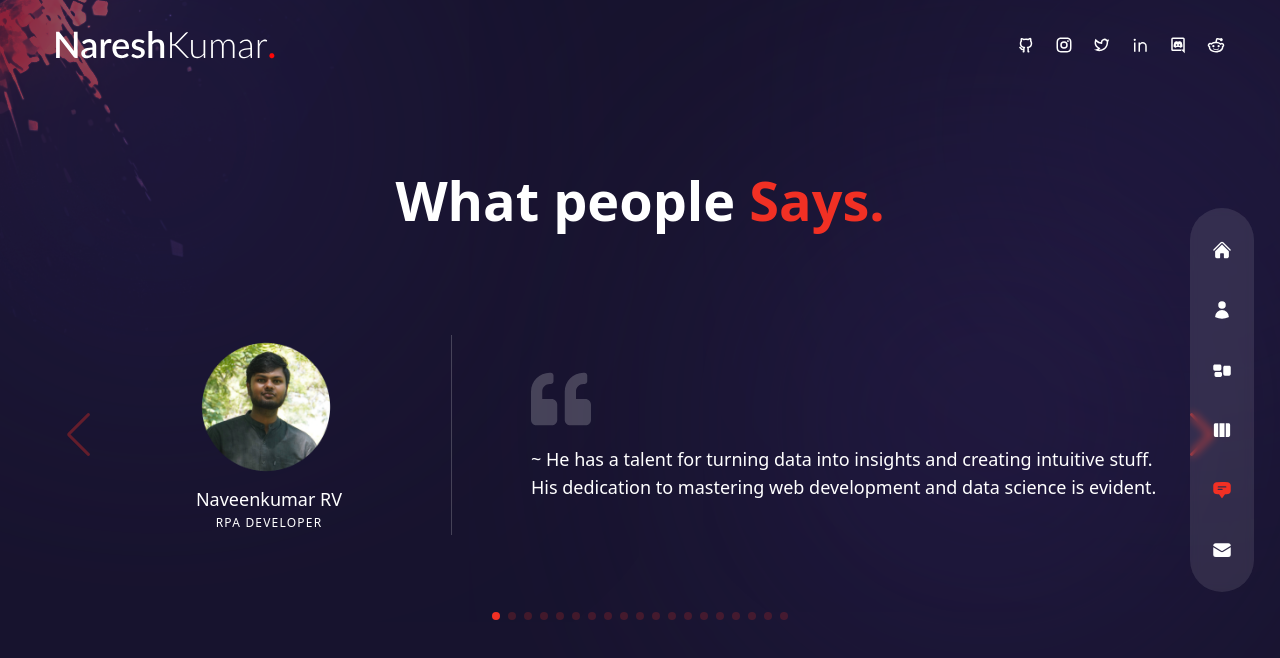
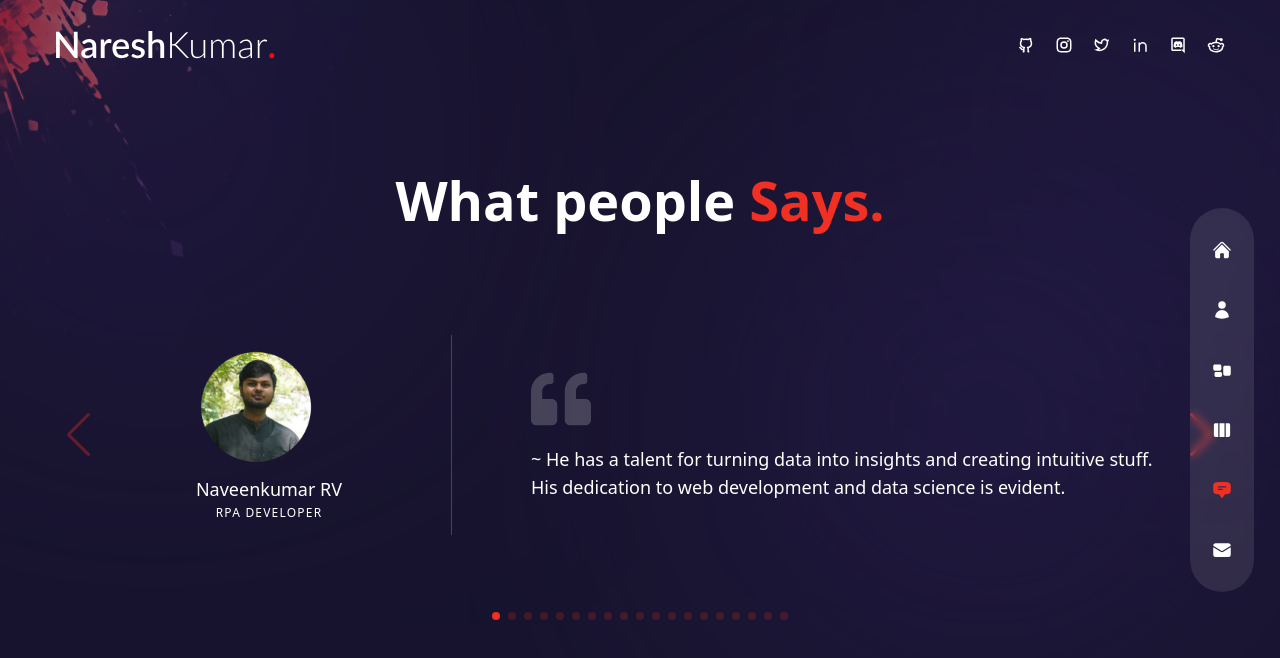
Before and after one commit to NareshGarfield/portfolio, a Next.js app: page /testimonials in a window 1280 px wide. Shown: the top 658 px of the page. Built offline with nearby package versions, Linux system fonts and the light colour scheme.

Commit message:
Update TestimonialSlider.js

```diff
--- a/components/TestimonialSlider.js
+++ b/components/TestimonialSlider.js
@@ -5,7 +5,7 @@ export const testimonialSlider = [
     name: 'Naveenkumar RV',
     position: 'RPA Developer',
     message:
-      '~ He has a talent for turning data into insights and creating intuitive stuff. His dedication to mastering web development and data science is evident.',
+      '~ He has a talent for turning data into insights and creating intuitive stuff. His dedication to web development and data science is evident.',
   },
   {
     image: '/Samy.png',
@@ -160,7 +160,7 @@ const TestimonialSlider = () => {
           <div className='w-full max-w-[300px] flex flex-col xl:justify-center items-center relative mx-auto xl:mx-0'>
             <div className='felx flex-col justify-center text-center'>
               <div className='mb-2 mx-auto rounded-full'>
-                <Image src={person.image} width={140} height={140} alt=''/>
+                <Image src={person.image} width={120} height={120} alt=''/>
               </div>
               <div className='text-lg'>
                 {person.name}
```
